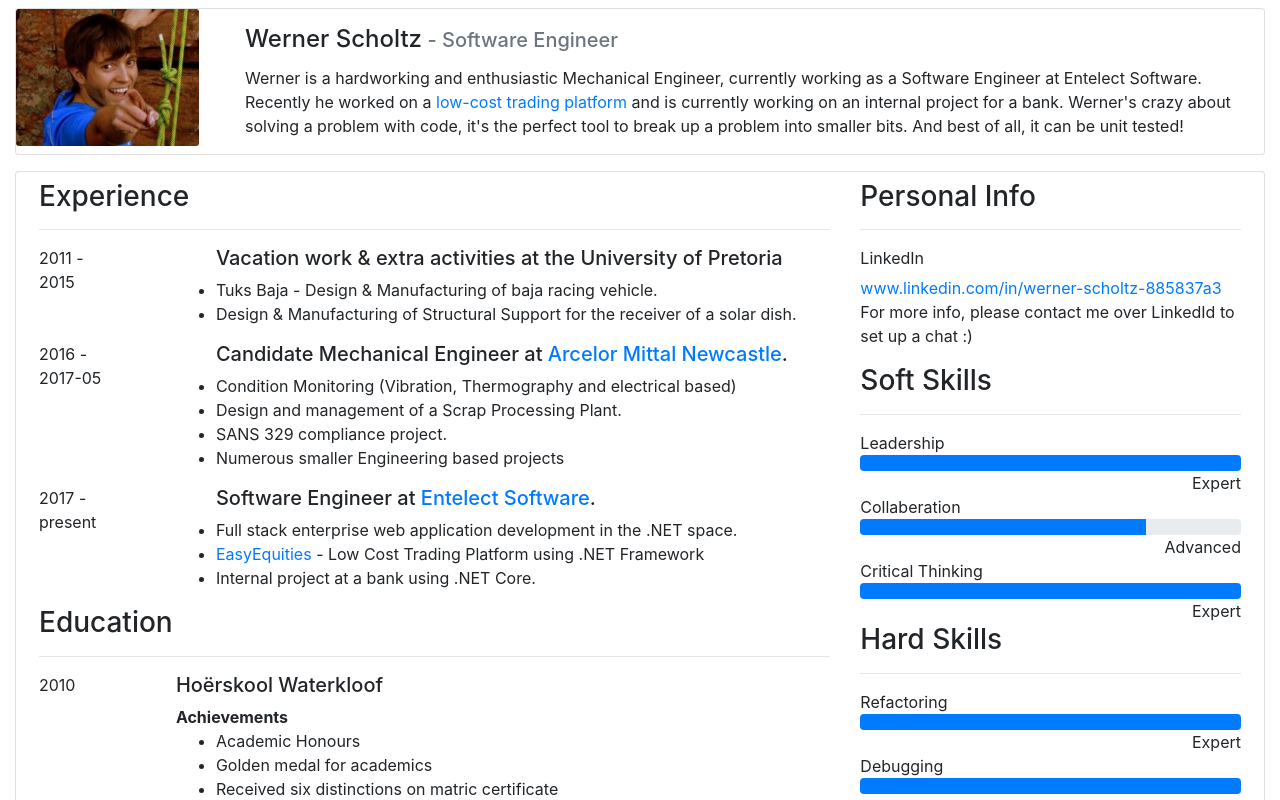
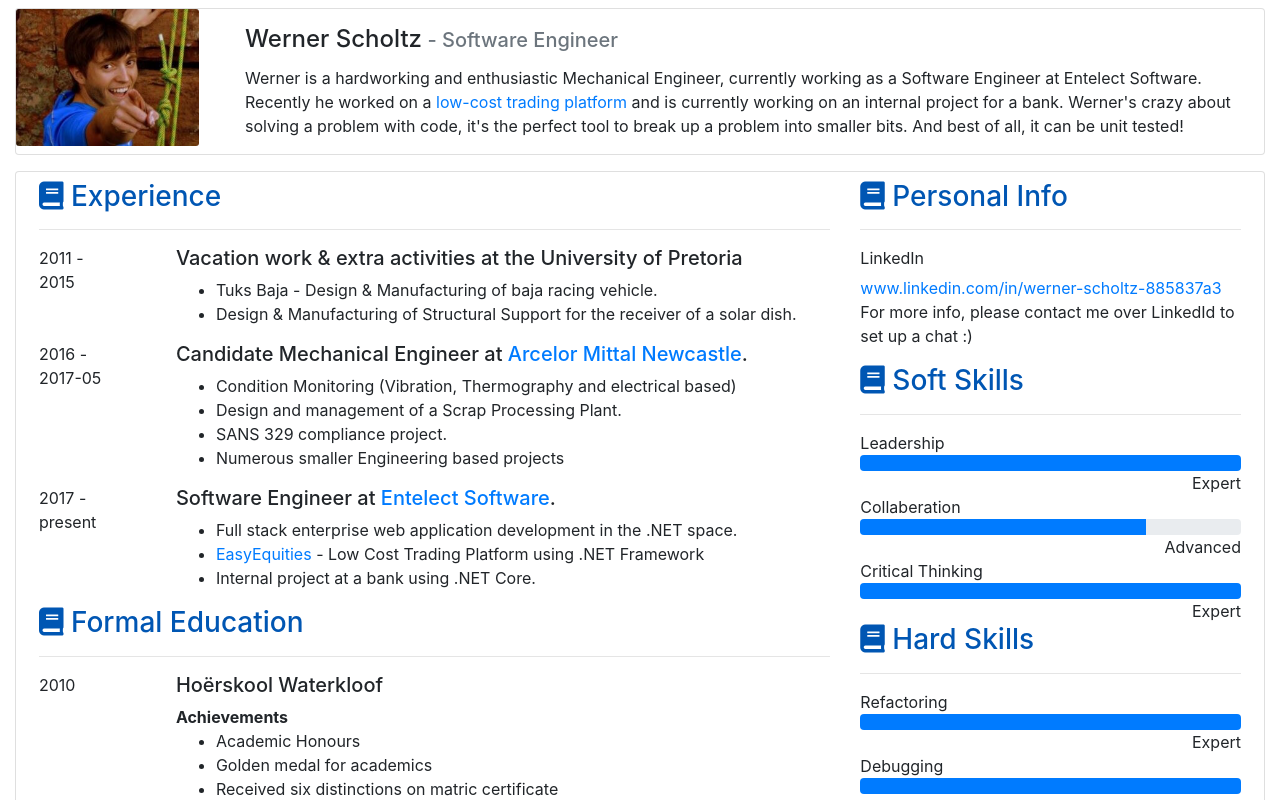
Before and after one commit to WernerScholtz/Resume, an Angular app: page / in a window 1280 px wide. Shown: the top 800 px of the page. Built offline with nearby package versions, Linux system fonts and the light colour scheme.

Commit message:
Add initial icons

```diff
--- a/angular.json
+++ b/angular.json
@@ -24,7 +24,8 @@
             ],
             "styles": [
               "src/styles.css",
-              "node_modules/bootstrap/dist/css/bootstrap.min.css"
+              "node_modules/bootstrap/dist/css/bootstrap.min.css",
+              "./node_modules/@fortawesome/fontawesome-free/css/all.min.css"
             ],
             "scripts": [],
             "es5BrowserSupport": true
@@ -82,7 +83,8 @@
             "karmaConfig": "src/karma.conf.js",
             "styles": [
               "src/styles.css",
-              "node_modules/bootstrap/dist/css/bootstrap.min.css"
+              "node_modules/bootstrap/dist/css/bootstrap.min.css",
+              "./node_modules/@fortawesome/fontawesome-free/css/all.min.css"
             ],
             "scripts": [],
             "assets": [
--- a/package.json
+++ b/package.json
@@ -19,6 +19,7 @@
     "@angular/platform-browser": "~7.2.0",
     "@angular/platform-browser-dynamic": "~7.2.0",
     "@angular/router": "~7.2.0",
+    "@fortawesome/fontawesome-free": "^5.8.1",
     "bootstrap": "^4.3.1",
     "core-js": "^2.5.4",
     "rxjs": "~6.3.3",
--- a/src/app/app.component.css
+++ b/src/app/app.component.css
@@ -9,3 +9,11 @@
     }
 
 }
+
+.icon {
+    font-size: 1em;
+}
+
+.blue {
+    color: #0056b3;
+}
--- a/src/app/app.component.html
+++ b/src/app/app.component.html
@@ -27,15 +27,19 @@
       <div class="col-md-8 col-12">
         <div class="row">
           <div class="col">
-            <h3 class="">
+
+            <h3 class="blue">
+              <span class="icon">
+                <i class="fas fa-book"></i>
+              </span>
               Experience
             </h3>
             <hr />
             <div class="row">
               <div class="col-2">2011 -<br /> 2015</div>
               <div class="col-10">
+                <h5>Vacation work & extra activities at the University of Pretoria</h5>
                 <ul>
-                  <h5>Vacation work & extra activities at the University of Pretoria</h5>
                   <li>Tuks Baja - Design & Manufacturing of baja racing vehicle.</li>
                   <li>Design & Manufacturing of Structural Support for the receiver of a solar dish.</li>
                 </ul>
@@ -45,9 +49,9 @@
             <div class="row">
               <div class="col-2">2016 -<br /> 2017-05</div>
               <div class="col-10">
+                <h5>Candidate Mechanical Engineer at <a href="https://arcelormittalsa.com/" target="_blank">Arcelor
+                  Mittal Newcastle</a>.</h5>
                 <ul>
-                  <h5>Candidate Mechanical Engineer at <a href="https://arcelormittalsa.com/" target="_blank">Arcelor
-                      Mittal Newcastle</a>.</h5>
                   <li>Condition Monitoring (Vibration, Thermography and electrical based)</li>
                   <li>Design and management of a Scrap Processing Plant.</li>
                   <li>SANS 329 compliance project.</li>
@@ -59,9 +63,8 @@
             <div class="row">
               <div class="col-2">2017 -<br />present</div>
               <div class="col-10">
+                <h5>Software Engineer at <a href="https://www.entelect.co.za/" target="_blank">Entelect Software</a>.</h5>
                 <ul>
-                  <h5>Software Engineer at <a href="https://www.entelect.co.za/" target="_blank">Entelect Software</a>.
-                  </h5>
                   <li>Full stack enterprise web application development in the .NET space.</li>
                   <li><a href="www.easyequities.co.za">EasyEquities </a>- Low Cost Trading Platform using .NET Framework
                   </li>
@@ -74,15 +77,18 @@
         </div>
         <div class="row">
           <div class="col">
-            <h3 class="">
-              Education
+            <h3 class="blue">
+              <span class="icon">
+                <i class="fas fa-book"></i>
+              </span>
+              Formal Education
             </h3>
             <hr />
             <div class="row mb-3">
               <div class="col-2">2010</div>
               <div class="col-10">
                 <h5>Hoërskool Waterkloof</h5>
-                <div><span class="font-weight-bold">Achievements</span></div>
+                <div class="font-weight-bold">Achievements</div>
                 <ul class="mb-0">
                   <li>Academic Honours</li>
                   <li>Golden medal for academics</li>
@@ -94,7 +100,7 @@
               <div class="col-2">2014</div>
               <div class="col-10">
                 <h5>University of Pretoria - B.Eng Mechanical Engineering</h5>
-                <div><span class="font-weight-bold">Achievements</span></div>
+                <div class="font-weight-bold">Achievements</div>
                 <ul>
                   <li>Graduated cum laude</li>
                   <li>Award for best final year research project</li>
@@ -117,7 +123,10 @@
       <div class="col-md-4 col-12">
         <div class="row">
           <div class="col">
-            <h3>
+            <h3 class="blue">
+              <span class="icon">
+                <i class="fas fa-book"></i>
+              </span>
               Personal Info
             </h3>
             <hr />
@@ -134,7 +143,10 @@
 
         <div class="row">
           <div class="col">
-            <h3>
+            <h3 class="blue">
+              <span class="icon">
+                <i class="fas fa-book"></i>
+              </span>
               Soft Skills
             </h3>
             <hr />
@@ -171,7 +183,10 @@
 
         <div class="row">
           <div class="col">
-            <h3>
+            <h3 class="blue">
+              <span class="icon">
+                <i class="fas fa-book"></i>
+              </span>
               Hard Skills
             </h3>
             <hr />
@@ -208,7 +223,10 @@
 
         <div class="row">
           <div class="col">
-            <h3>
+            <h3 class="blue">
+              <span class="icon">
+                <i class="fas fa-book"></i>
+              </span>
               Languages
             </h3>
             <hr />
```
Also changed, not shown: 1 other file (tests, documents, lock files or other folders).
